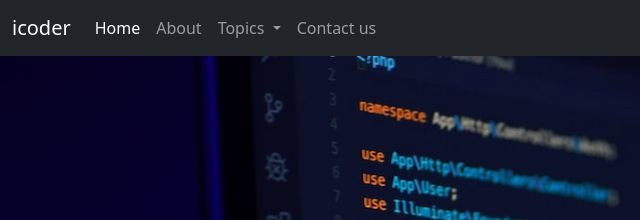
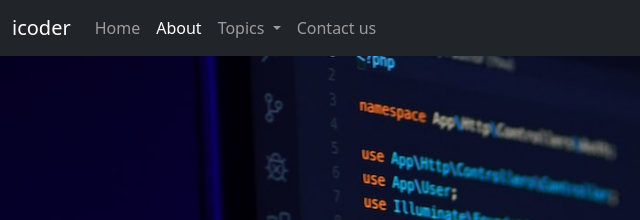
Before and after one commit to hassamarif/iCoder, a plain HTML site: page index.html in a window 1280 px wide. Shown: the top 220 px of the page, 0-640 px from the left. Drawn offline with nearby package versions, Linux system fonts and the light colour scheme.

Commit message:
activated about page

```diff
--- a/index.html
+++ b/index.html
@@ -21,10 +21,10 @@
             <div class="collapse navbar-collapse" id="navbarSupportedContent">
                 <ul class="navbar-nav me-auto mb-2 mb-lg-0">
                     <li class="nav-item">
-                        <a class="nav-link active" aria-current="page" href="/">Home</a>
+                        <a class="nav-link" aria-current="page" href="/">Home</a>
                     </li>
                     <li class="nav-item">
-                        <a class="nav-link" href="/about.html">About</a>
+                        <a class="nav-link active" href="/about.html">About</a>
                     </li>
                     <li class="nav-item dropdown">
                         <a class="nav-link dropdown-toggle" href="#" role="button" data-bs-toggle="dropdown"
```
